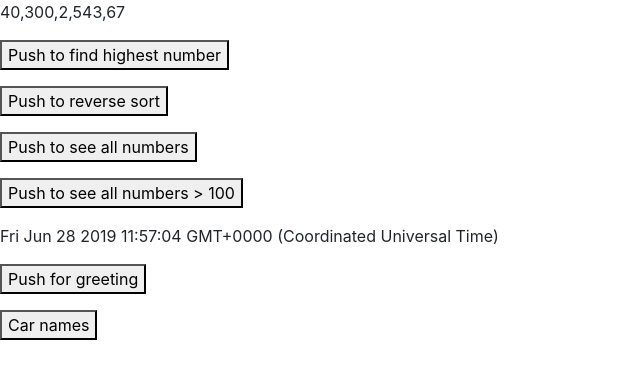
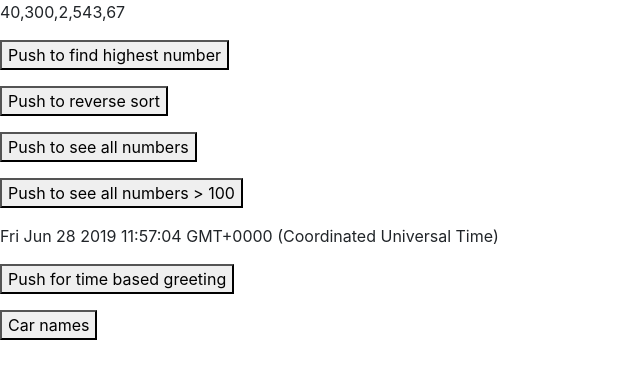
Before and after one commit to BenSenica/pokedex, a plain HTML site: page index.html in a window 1280 px wide. Shown: the whole page, without its empty margins (0-640 px from the left). Drawn offline with nearby package versions, Linux system fonts and the light colour scheme.

Commit message:
updated html

```diff
--- a/index.html
+++ b/index.html
@@ -16,16 +16,19 @@
 
         <button onclick="sorted()">Push to find highest number</button>
          <p id="sorted"></p>
+
         <button onclick="reversed()">Push to reverse sort</button>
         <p id="reverse"></p>
+
         <button onclick="pressForAll()">Push to see all numbers</button>
         <p id="all"></p>
+
         <button onclick="moreThan100">Push to see all numbers > 100</button>
         <p id="more100"></p>
 
         <p id="date"></p>
 
-        <button onclick="greeting()">Push for greeting</button>
+        <button onclick="greeting()">Push for time based greeting</button>
         <p id="greetingP"></p>
 
         <button id="carNames">Car names</button>
```
